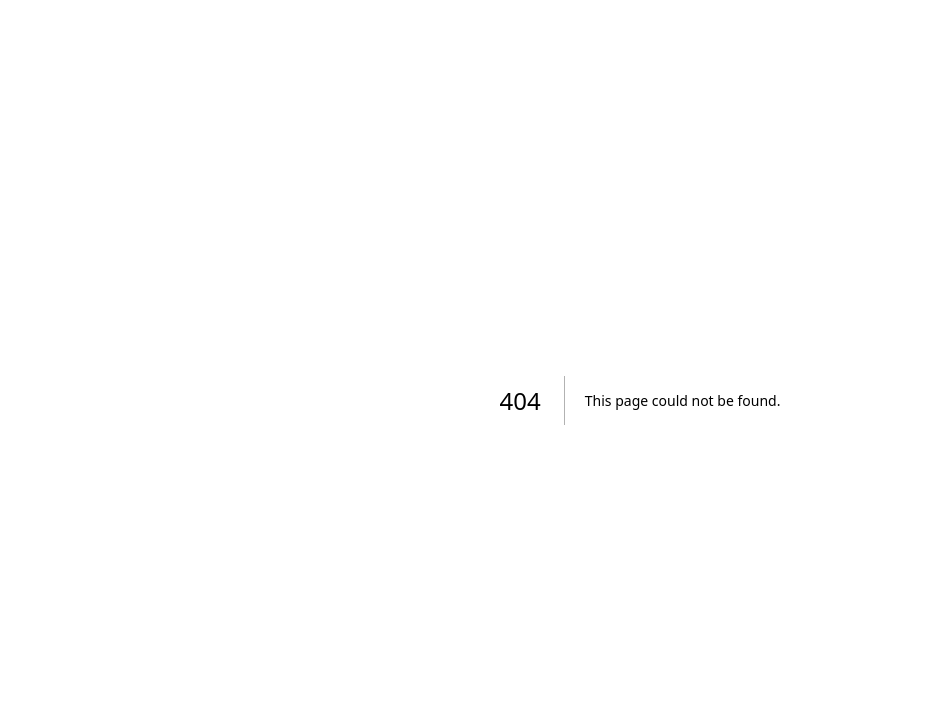
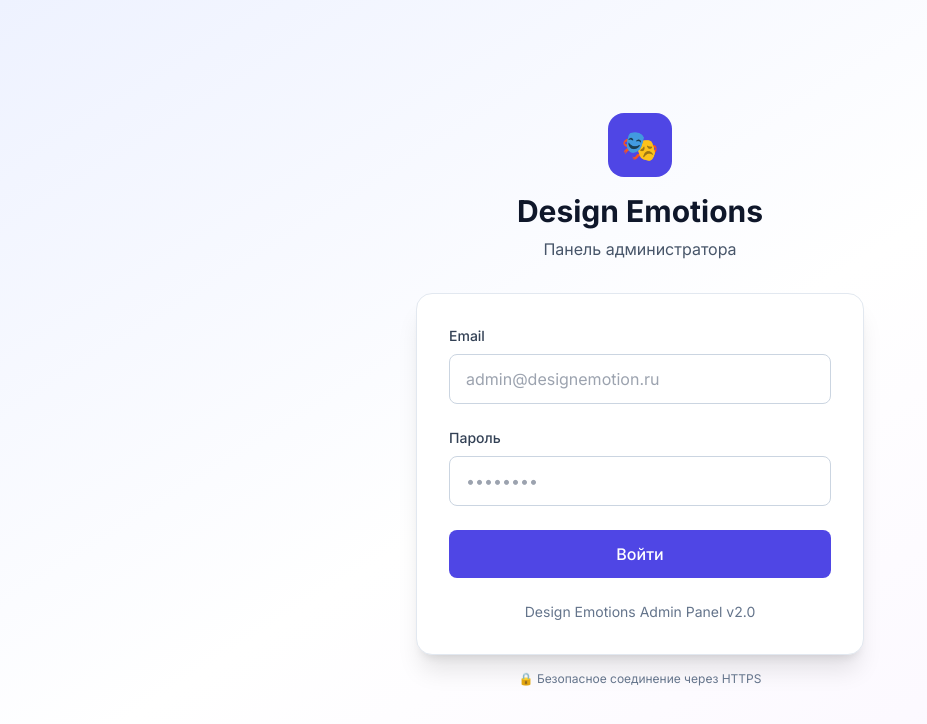
Before and after one commit to taktarovg/de-web, a Next.js app in the folder apps/admin/: page /login in a window 1280 px wide. Before the commit this address had no page. Shown: the top 724 px of the page, without its empty margins (0-927 px from the left). Built offline with nearby package versions, Linux system fonts and the light colour scheme.

Commit message:
Создал авторизацию для админки

```diff
--- /dev/null
+++ b/apps/admin/src/app/api/login/route.ts
@@ -0,0 +1,38 @@
+import { NextResponse } from 'next/server'
+import { cookies } from 'next/headers'
+
+const ADMIN_EMAIL = 'admin@designemotion.ru'
+const ADMIN_PASSWORD = '13Vbkkbjyjd'
+
+export async function POST(request: Request) {
+  try {
+    const { email, password } = await request.json()
+
+    // Простая проверка (в production использовать bcrypt и БД)
+    if (email === ADMIN_EMAIL && password === ADMIN_PASSWORD) {
+      // Создать токен (base64 для простоты, в production использовать JWT)
+      const token = btoa(`${email}:${password}`)
+
+      // Установить cookie
+      cookies().set('admin_auth', token, {
+        httpOnly: true,
+        secure: process.env.NODE_ENV === 'production',
+        sameSite: 'lax',
+        maxAge: 60 * 60 * 24 * 7, // 7 дней
+        path: '/',
+      })
+
+      return NextResponse.json({ success: true })
+    } else {
+      return NextResponse.json(
+        { error: 'Неверный email или пароль' },
+        { status: 401 }
+      )
+    }
+  } catch (error) {
+    return NextResponse.json(
+      { error: 'Ошибка сервера' },
+      { status: 500 }
+    )
+  }
+}
--- /dev/null
+++ b/apps/admin/src/app/api/logout/route.ts
@@ -0,0 +1,9 @@
+import { NextResponse } from 'next/server'
+import { cookies } from 'next/headers'
+
+export async function POST() {
+  // Удалить cookie
+  cookies().delete('admin_auth')
+
+  return NextResponse.json({ success: true })
+}
--- /dev/null
+++ b/apps/admin/src/app/login/page.tsx
@@ -0,0 +1,128 @@
+'use client'
+
+import { useState } from 'react'
+import { useRouter } from 'next/navigation'
+
+export default function LoginPage() {
+  const router = useRouter()
+  const [email, setEmail] = useState('')
+  const [password, setPassword] = useState('')
+  const [error, setError] = useState('')
+  const [loading, setLoading] = useState(false)
+
+  const handleSubmit = async (e: React.FormEvent) => {
+    e.preventDefault()
+    setError('')
+    setLoading(true)
+
+    try {
+      const response = await fetch('/api/login', {
+        method: 'POST',
+        headers: { 'Content-Type': 'application/json' },
+        body: JSON.stringify({ email, password }),
+      })
+
+      const data = await response.json()
+
+      if (response.ok) {
+        // Успешный вход - редирект на главную
+        router.push('/dream')
+        router.refresh()
+      } else {
+        setError(data.error || 'Ошибка авторизации')
+      }
+    } catch (err) {
+      setError('Ошибка подключения к серверу')
+    } finally {
+      setLoading(false)
+    }
+  }
+
+  return (
+    <div className="min-h-screen flex items-center justify-center bg-gradient-to-br from-indigo-50 via-white to-purple-50">
+      <div className="max-w-md w-full mx-4">
+        {/* Logo/Header */}
+        <div className="text-center mb-8">
+          <div className="inline-flex items-center justify-center w-16 h-16 bg-indigo-600 rounded-2xl mb-4">
+            <span className="text-3xl">🎭</span>
+          </div>
+          <h1 className="text-3xl font-bold text-slate-900">Design Emotions</h1>
+          <p className="text-slate-600 mt-2">Панель администратора</p>
+        </div>
+
+        {/* Login Form */}
+        <div className="bg-white rounded-2xl shadow-xl border border-slate-200 p-8">
+          <form onSubmit={handleSubmit} className="space-y-6">
+            {/* Email */}
+            <div>
+              <label htmlFor="email" className="block text-sm font-medium text-slate-700 mb-2">
+                Email
+              </label>
+              <input
+                id="email"
+                type="email"
+                value={email}
+                onChange={(e) => setEmail(e.target.value)}
+                required
+                className="w-full px-4 py-3 rounded-lg border border-slate-300 focus:ring-2 focus:ring-indigo-500 focus:border-transparent outline-none transition"
+                placeholder="admin@designemotion.ru"
+              />
+            </div>
+
+            {/* Password */}
+            <div>
+              <label htmlFor="password" className="block text-sm font-medium text-slate-700 mb-2">
+                Пароль
+              </label>
+              <input
+                id="password"
+                type="password"
+                value={password}
+                onChange={(e) => setPassword(e.target.value)}
+                required
+                className="w-full px-4 py-3 rounded-lg border border-slate-300 focus:ring-2 focus:ring-indigo-500 focus:border-transparent outline-none transition"
+                placeholder="••••••••"
+              />
+            </div>
+
+            {/* Error Message */}
+            {error && (
+              <div className="bg-red-50 border border-red-200 text-red-700 px-4 py-3 rounded-lg text-sm">
+                {error}
+              </div>
+            )}
+
+            {/* Submit Button */}
+            <button
+              type="submit"
+              disabled={loading}
+              className="w-full bg-indigo-600 hover:bg-indigo-700 disabled:bg-indigo-400 text-white font-medium py-3 rounded-lg transition duration-200 flex items-center justify-center"
+            >
+              {loading ? (
+                <>
+                  <svg className="animate-spin -ml-1 mr-3 h-5 w-5 text-white" xmlns="http://www.w3.org/2000/svg" fill="none" viewBox="0 0 24 24">
+                    <circle className="opacity-25" cx="12" cy="12" r="10" stroke="currentColor" strokeWidth="4"></circle>
+                    <path className="opacity-75" fill="currentColor" d="M4 12a8 8 0 018-8V0C5.373 0 0 5.373 0 12h4zm2 5.291A7.962 7.962 0 014 12H0c0 3.042 1.135 5.824 3 7.938l3-2.647z"></path>
+                  </svg>
+                  Вход...
+                </>
+              ) : (
+                'Войти'
+              )}
+            </button>
+          </form>
+
+          {/* Footer */}
+          <div className="mt-6 text-center text-sm text-slate-500">
+            Design Emotions Admin Panel v2.0
+          </div>
+        </div>
+
+        {/* Security Notice */}
+        <div className="mt-4 text-center text-xs text-slate-500">
+          🔒 Безопасное соединение через HTTPS
+        </div>
+      </div>
+    </div>
+  )
+}
--- a/apps/admin/src/components/sidebar.tsx
+++ b/apps/admin/src/components/sidebar.tsx
@@ -1,7 +1,7 @@
 'use client'
 
 import Link from 'next/link'
-import { usePathname } from 'next/navigation'
+import { usePathname, useRouter } from 'next/navigation'
 import { cn } from '@/lib/utils'
 import { LayoutDashboard, Users, Heart, BookOpen, BarChart3, Settings, Send, LogOut } from 'lucide-react'
 
@@ -17,6 +17,17 @@ const navigation = [
 
 export function Sidebar() {
   const pathname = usePathname()
+  const router = useRouter()
+
+  const handleLogout = async () => {
+    try {
+      await fetch('/api/logout', { method: 'POST' })
+      router.push('/login')
+      router.refresh()
+    } catch (error) {
+      console.error('Logout error:', error)
+    }
+  }
 
   return (
     <div className="flex flex-col w-64 bg-slate-900 text-white">
@@ -49,7 +60,7 @@ export function Sidebar() {
         })}
       </nav>
 
-      <div className="p-4 border-t border-slate-800">
+      <div className="p-4 border-t border-slate-800 space-y-2">
         <div className="flex items-center gap-3 px-4 py-3 text-sm">
           <div className="h-8 w-8 rounded-full bg-rose-500 flex items-center justify-center font-semibold">
             A
@@ -59,6 +70,14 @@ export function Sidebar() {
             <div className="text-xs text-slate-400">admin@designemotion.ru</div>
           </div>
         </div>
+
+        <button
+          onClick={handleLogout}
+          className="flex items-center gap-3 w-full px-4 py-3 rounded-lg text-sm font-medium text-slate-400 hover:bg-slate-800 hover:text-white transition-colors"
+        >
+          <LogOut className="h-5 w-5" />
+          Выход
+        </button>
       </div>
     </div>
   )
```
Also changed, not shown: apps/admin/src/middleware.ts (added, +41 -0 lines).
